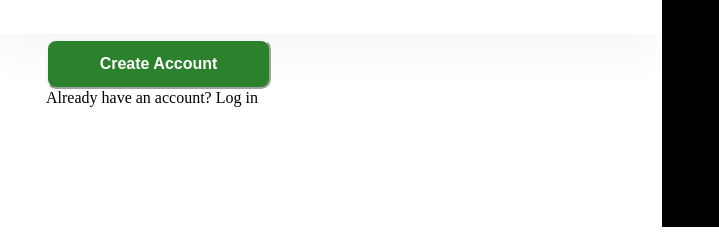
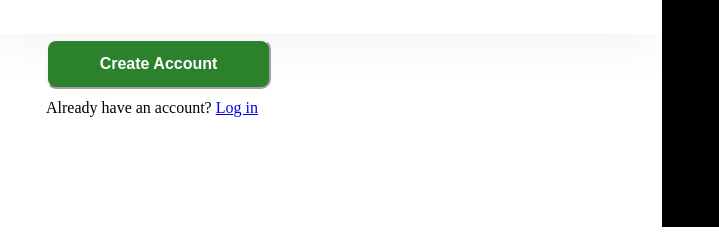
Before and after one commit to DJLB06/sign-up-form, a plain HTML site: page index.html in a window 1280 px wide. Shown: the part 573-807 px from the top of the page, 561-1280 px from the left. Drawn offline with Linux system fonts and the light colour scheme.

Commit message:
add already have an account section

```diff
--- a/index.html
+++ b/index.html
@@ -43,7 +43,7 @@
             <div class="submit-section">
                 <input type="submit" form="sign-up-form" value="Create Account" id="submit-button">
                 <div class="account-already">
-                    Already have an account? Log in
+                    Already have an account? <a href="google.com">Log in</a>
                 </div>
             </div>
         </div>
--- a/style.css
+++ b/style.css
@@ -59,7 +59,6 @@ flex: .25;
     padding-left: 50px;
     display: flex;
     flex-direction: column;
-
 }
 
 label{
@@ -98,3 +97,7 @@ input:focus{
     font-size: 1rem;
     border-radius: 10px;
 }
+
+.account-already{
+    margin-top: 10px;
+}
```
